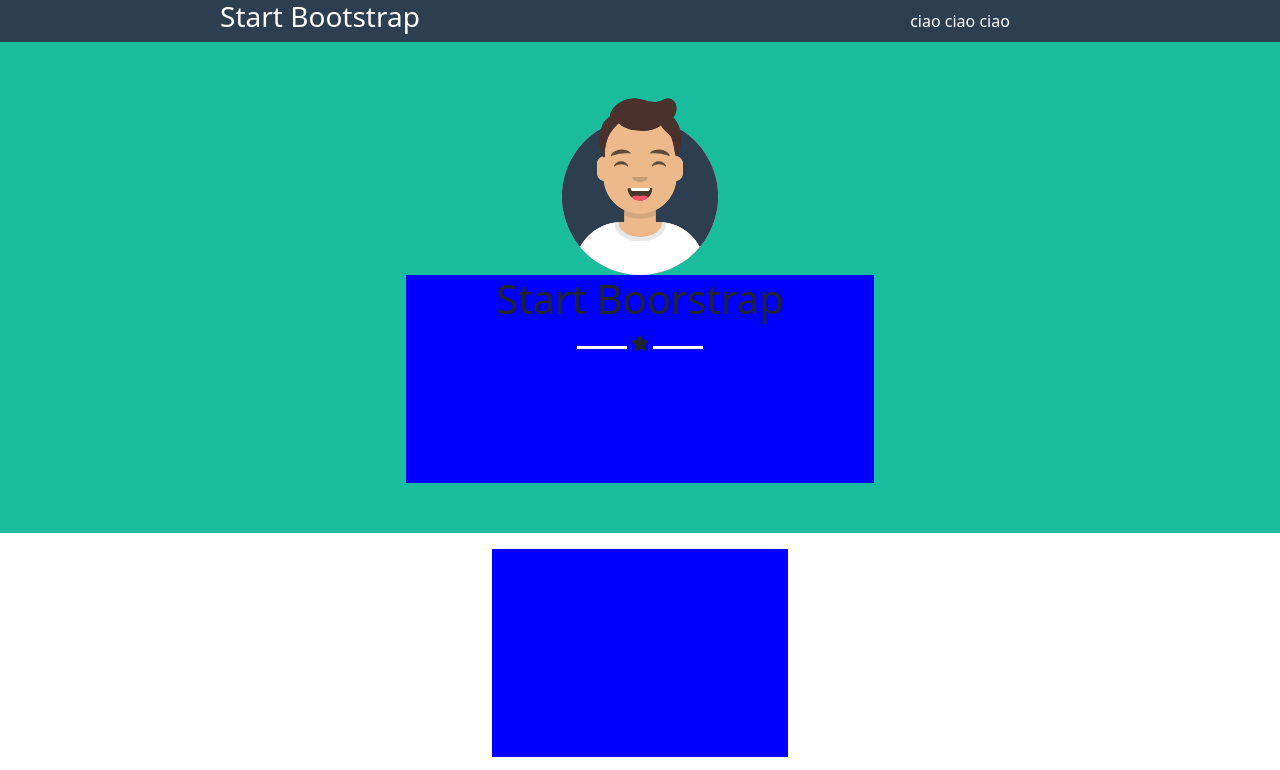
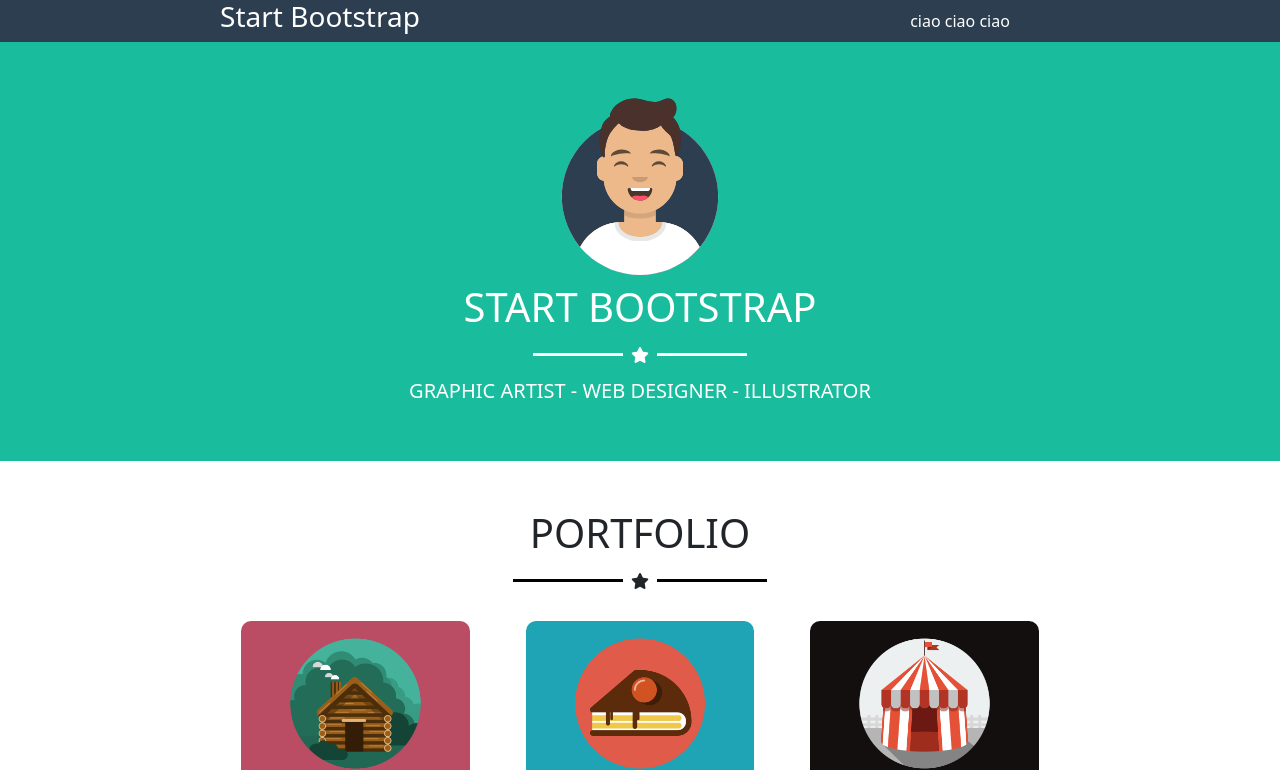
Before and after one commit to lorenzosavoia/html-css-bootstrap-freelancer, a plain HTML site: page index.html in a window 1280 px wide. Shown: the top 770 px of the page. Drawn offline with nearby package versions, Linux system fonts and the light colour scheme.

Commit message:
portfolio

```diff
--- a/css/style.css
+++ b/css/style.css
@@ -32,16 +32,27 @@ img {
     margin: 1em;
 }
 .white-arrow{
-    width: 50px;
+    width: 90px;
     color: white;
     background-color: white;
     height: 3px;
     display: inline-block;
+    margin: auto 0;
+
+}
+.black-arrow{
+    width: 110px;
+    background-color: black;
+    height: 3px;
+    display: inline-block;
+    margin: auto 0;
+
 }
  .square-text-portfolio{
-    height: 13rem;
-    background-color: blue;
-    margin: 1em 0;
+    /* height: 13rem;
+    background-color: blue; */
+    /* margin: 1em 0; */
+
 }
 
 /* .square-img-portfolio{
@@ -56,8 +67,9 @@ img {
 }
 
 .square-text{
-    height: 13rem;
-    background-color: blue;
+    /* height: 13rem;
+    background-color: blue; */
+    color: white;
 }
 
 
--- a/index.html
+++ b/index.html
@@ -51,12 +51,17 @@
 
                 <div class="row justify-content-center">
 
-                    <div class="col-lg-5 col-md-5 col-12">
-                        <div class="div square-text text-center">
-                            <h1>Start Boorstrap</h1>
-                            <span class="white-arrow"></span>
-                            <i class="fas fa-star"></i>
-                            <span class="white-arrow"></span>
+                    <div class="col-lg-6 col-md-6 col-12">
+                        <div class="div square-text text-center mt-2 ">
+                            <h1>START BOOTSTRAP</h1>
+                            <div class="mt-3 mb-3 d-flex justify-content-center">
+                                <span class="white-arrow"></span>
+                                <i class="fas fa-star ms-2 me-2"></i>
+                                <span class="white-arrow"></span>
+
+                            </div>
+                            <h5>GRAPHIC ARTIST - WEB DESIGNER - ILLUSTRATOR</h5>
+
                         </div>
                     </div>
 
@@ -72,7 +77,15 @@
 
                 <div class="row justify-content-center">
                     <div class="col-lg-3 col-md-4 col-5">
-                        <div class="square-text-portfolio"></div>
+                        <div class="square-text-portfolio text-center mt-5">
+                            <h1>PORTFOLIO</h1>
+                            <div class="mt-3 mb-3 d-flex justify-content-center">
+                                <span class="black-arrow"></span>
+                                <i class="fas fa-star ms-2 me-2"></i>
+                                <span class="black-arrow"></span>
+
+                            </div>
+                        </div>
                     </div>
                 </div>
 
```
